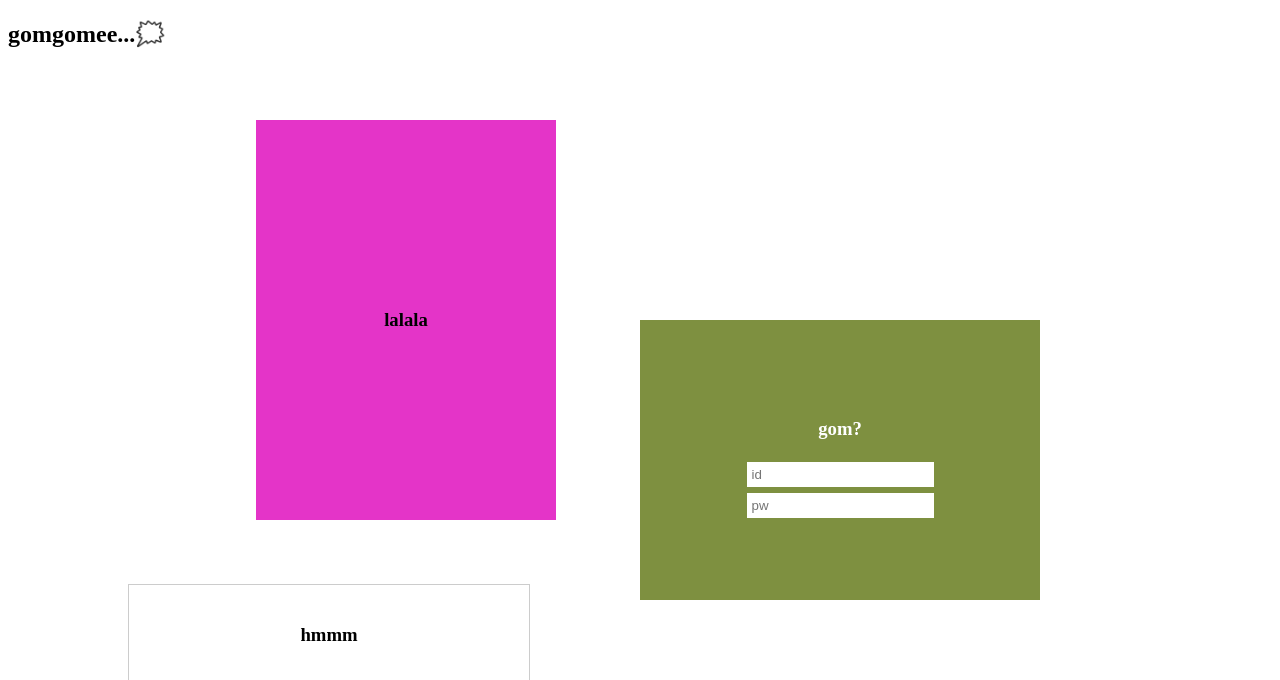
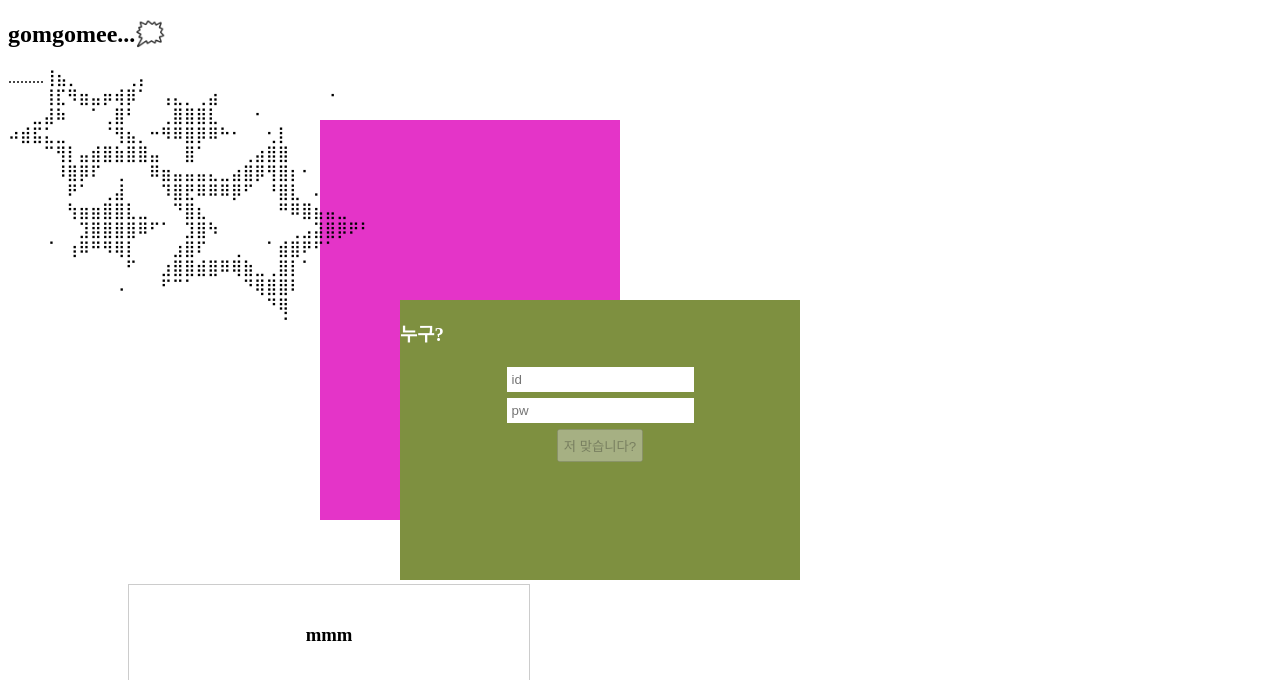
Before and after one commit to gomx3/gomgomee-project, a React (Vite) app in the folder gomgomee/: page / in a window 1280 px wide. Shown: the top 680 px of the page. Built offline with nearby package versions, Linux system fonts and the light colour scheme.

Commit message:
Update feature of user component (sign in)

```diff
--- a/gomgomee/package.json
+++ b/gomgomee/package.json
@@ -10,10 +10,13 @@
     "preview": "vite preview"
   },
   "dependencies": {
+    "@hookform/resolvers": "^3.9.1",
     "react": "^18.3.1",
     "react-dom": "^18.3.1",
+    "react-hook-form": "^7.54.0",
     "react-router-dom": "^7.0.2",
-    "styled-components": "^5.3.10"
+    "styled-components": "^5.3.10",
+    "yup": "^1.5.0"
   },
   "devDependencies": {
     "@eslint/js": "^9.15.0",
--- a/gomgomee/src/App.jsx
+++ b/gomgomee/src/App.jsx
@@ -1,6 +1,8 @@
+import styled from "styled-components";
 import MovieBox from "./movie/components/MovieBox";
 import TodoBox from "./todo/components/TodoBox";
 import UserBox from "./user/components/UserBox";
+import AsciiStar from "./assets/asciistar";
 
 function App() {
   return (
@@ -9,6 +11,7 @@ function App() {
       <TodoBox />
       <UserBox />
       <MovieBox />
+      <AsciiStar />
     </>
   );
 }
--- /dev/null
+++ b/gomgomee/src/assets/AsciiStar.jsx
@@ -0,0 +1,32 @@
+import styled from "styled-components";
+
+const star = `
+.........⢸⣦⡀⠀⠀⠀⠀⢀⡄⠀⠀⠀⠀⠀⠀⠀⠀⠀⠀⠀⠀⠀⠀⠀⠀⠀⠀⠀
+⠀⠀⠀⢸⣏⠻⣶⣤⡶⢾⡿⠁⠀⢠⣄⡀⢀⣴⠀⠀⠀⠀⠀⠀⠀⠀⠀⠐⠀⠀⠀
+⠀⠀⣀⣼⠷⠀⠀⠁⢀⣿⠃⠀⠀⢀⣿⣿⣿⣇⠀⠀⠀⠂⠀⠀⠀⠀⠀⠀⠀⠀⠀
+⠴⣾⣯⣅⣀⠀⠀⠀⠈⢻⣦⡀⠒⠻⠿⣿⡿⠿⠓⠂⠀⠀⢂⡇⠀⠀⠀⠀⠀⠀⠀
+⠀⠀⠀⠉⢻⡇⣤⣾⣿⣷⣿⣿⣤⠀⠀⣿⠁⠀⠀⠀⢀⣴⣿⣿⠀⠀⠀⠀⠀⠀⠀
+⠀⠀⠀⠀⠸⣿⡿⠏⠀⢀⠀⠀⠿⣶⣤⣤⣤⣄⣀⣴⣿⡿⢻⣿⡆⠂⠀⠀⠀⠀⠀
+⠀⠀⠀⠀⠀⠟⠁⠀⢀⣼⠀⠀⠀⠹⣿⣟⠿⠿⠿⡿⠋⠀⠘⣿⣇⠀⠄⠀⠀⠀⠀
+⠀⠀⠀⠀⠀⢳⣶⣶⣿⣿⣇⣀⠀⠀⠙⣿⣆⠀⠀⠀⠀⠀⠀⠛⠿⣿⣦⣤⣀⠀⠀
+⠀⠀⠀⠀⠀⠀⣹⣿⣿⣿⣿⠿⠋⠁⠀⣹⣿⠳⠀⠀⠀⠀⠀⠀⢀⣠⣽⣿⡿⠟⠃
+⠀⠀⠀⠈⠀⢰⠿⠛⠻⢿⡇⠀⠀⠀⣰⣿⠏⠀⠀⢀⠀⠀⠁⣾⣿⠟⠋⠁⠀⠀⠀
+⠀⠀⠀⠀⠀⠀⠀⠀⠀⠀⠋⠀⠀⣰⣿⣿⣾⣿⠿⢿⣷⣀⢀⣿⡇⠁⠀⠀⠀⠀⠀
+⠀⠀⠀⠀⠀⠀⠀⠀⠀⠠⠀⠀⠀⠋⠉⠁⠀⠀⠀⠀⠙⢿⣿⣿⠇⠀⠀⠀⠀⠀⠀
+⠀⠀⠀⠀⠀⠀⠀⠀⠀⠀⠀⠀⠀⠀⠀⠀⠀⠀⠀⠀⠀⠀⠙⢿⠀⠀⠀⠀⠀⠀⠀
+⠀⠀⠀⠀⠀⠀⠀⠀⠀⠀⠀⠀⠀⠀⠀⠀⠀⠀⠀⠀⠀⠀⠀⠈
+`;
+
+const AsciiStar = () => {
+  return <TextBox>{star}</TextBox>;
+};
+
+export default AsciiStar;
+
+const TextBox = styled.div`
+  position: fixed;
+
+  display: flex;
+  width: 500px;
+  height: 300px;
+`;
--- a/gomgomee/src/movie/components/MovieBox.jsx
+++ b/gomgomee/src/movie/components/MovieBox.jsx
@@ -3,7 +3,7 @@ import styled from "styled-components";
 const MovieBox = () => {
     return (
         <MovieConatiner>
-            <h3>hmmm</h3>
+            <h3>mmm</h3>
         </MovieConatiner>
     )
 }
--- a/gomgomee/src/todo/components/TodoBox.jsx
+++ b/gomgomee/src/todo/components/TodoBox.jsx
@@ -13,7 +13,7 @@ export default TodoBox;
 const TodoConatiner = styled.div`
     position: fixed;
     top: 15%;
-    left: 20%;
+    left: 25%;
     display: flex;
     flex-direction: column;
     justify-content: center;
--- a/gomgomee/src/user/components/UserBox.jsx
+++ b/gomgomee/src/user/components/UserBox.jsx
@@ -1,12 +1,56 @@
+import { useEffect } from "react";
 import styled from "styled-components";
+import { useForm } from "react-hook-form";
+import * as yup from "yup";
+import { yupResolver } from "@hookform/resolvers/yup";
+
+const emailPattern = /^[a-zA-Z0-9._%+-]+@[a-zA-Z0-9.-]+\.[a-zA-Z]{2,}$/;
 
 const UserBox = () => {
+  // 사용자 정보 스키마 정의
+  const schema = yup.object().shape({
+    email: yup.string().email().matches(emailPattern).required(),
+    password: yup.string().min(6).max(18).required(),
+  });
+
+  const {
+    register,
+    handleSubmit,
+    formState: { errors, touchedFields, isValid },
+    trigger,
+    watch,
+    reset,
+  } = useForm({ resolver: yupResolver(schema) });
+
+  // 제출 시 발생할 이벤트
+  const onSubmit = (data) => {
+    if (isValid) {
+      const userData = {
+        email: data.email,
+        password: data.password,
+      };
+    }
+  };
+
+  // email과 password의 변화를 감시
+  useEffect(() => {
+    trigger("email");
+    trigger("password");
+    console.log("dd");
+  }, [watch("email"), watch("password"), trigger]);
+
   return (
     <UserConatiner>
-
-      <h3 style={{ color: "white" }}>gom?</h3>
-      <InputBox placeholder="id"/>
-      <InputBox placeholder="pw"/>
+      <h3 style={{ color: "white" }}>누구?</h3>
+      <SignInForm onSubmit={handleSubmit(onSubmit)}>
+        <InputBox type="email" register={register("email")} placeholder="id" />
+        <InputBox
+          type="password"
+          register={register("password")}
+          placeholder="pw"
+        />
+        <SignInBtn disabled={!isValid}>저 맞습니다?</SignInBtn>
+      </SignInForm>
     </UserConatiner>
   );
 };
@@ -15,12 +59,8 @@ export default UserBox;
 
 const UserConatiner = styled.div`
   position: fixed;
-  top: 40%;
-  left: 50%;
-  display: flex;
-  flex-direction: column;
-  justify-content: center;
-  align-items: center;
+  top: 300px;
+  left: 400px;
   background-color: #7e9040;
   width: 400px;
   height: 280px;
@@ -29,4 +69,17 @@ const InputBox = styled.input`
   margin: 3px;
   padding: 5px;
   border: none;
-`
+`;
+const SignInForm = styled.form`
+  display: flex;
+  flex-direction: column;
+  justify-content: center;
+  align-items: center;
+`;
+const SignInBtn = styled.button`
+  margin: 3px;
+  padding: 5px;
+  &:hover {
+    cursor: pointer;
+  }
+`;
```
Also changed, not shown: 1 other file (tests, documents, lock files or other folders).
